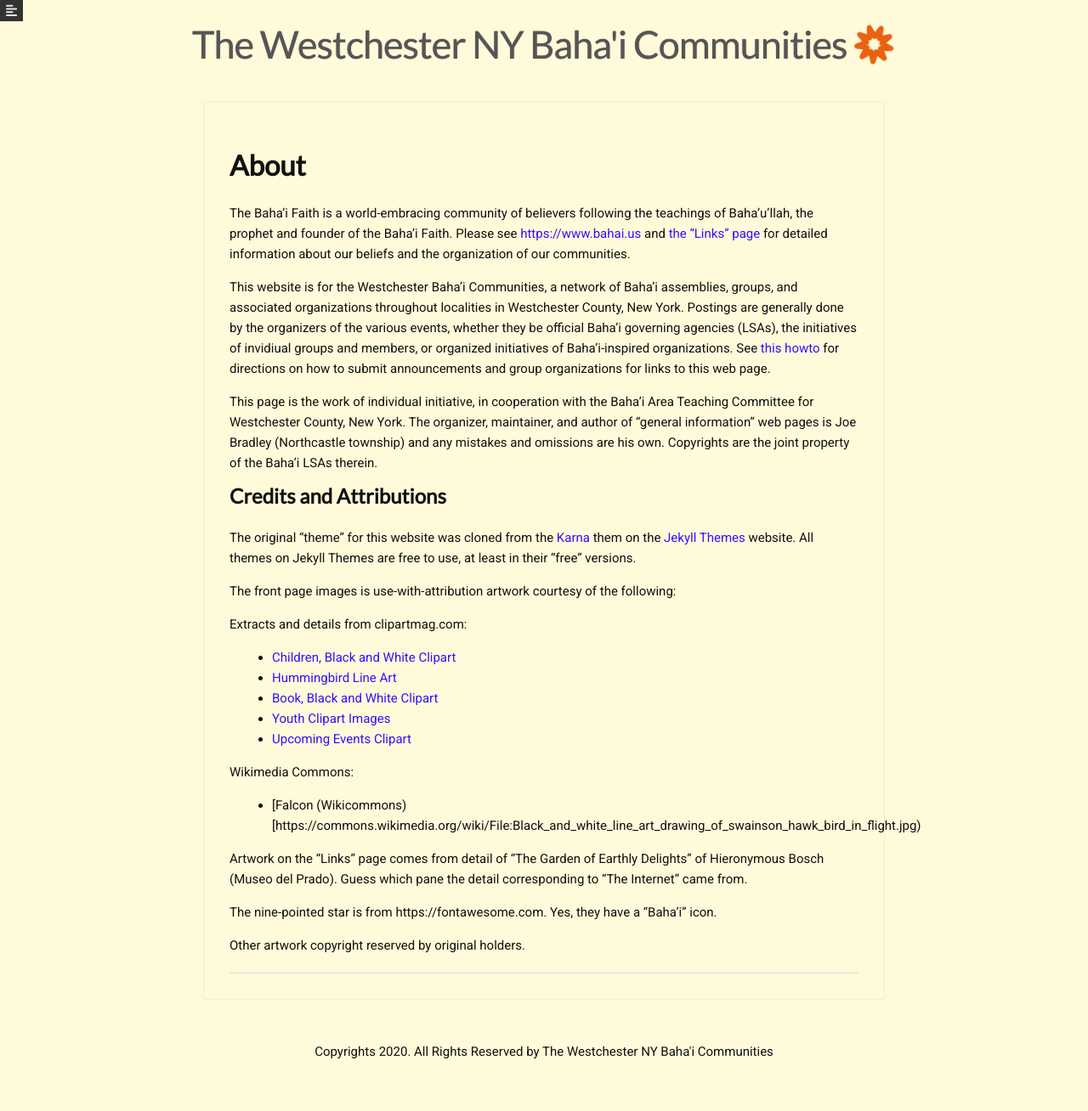
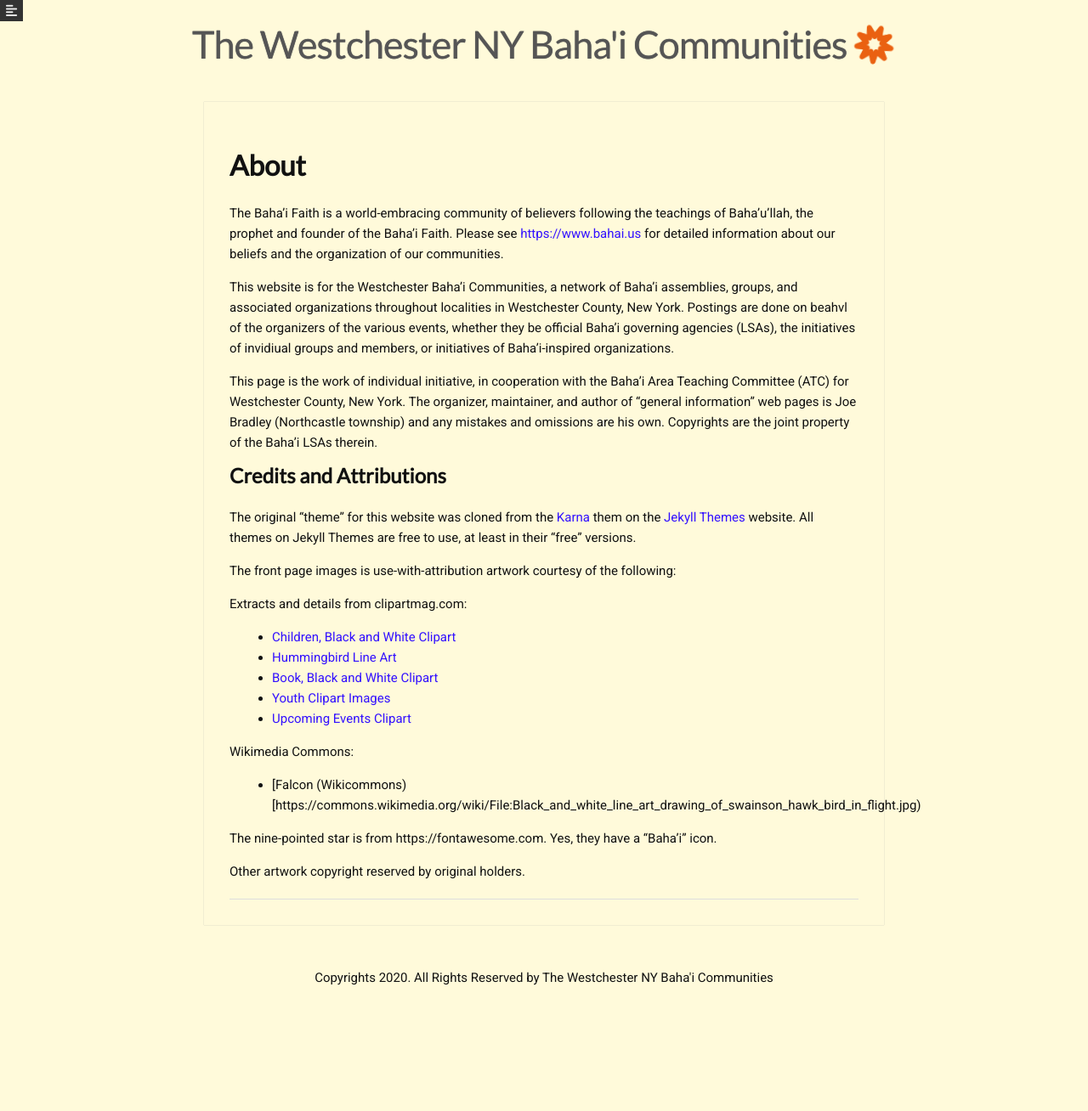
Before and after one commit to westchesterbahai/westchesterbahai.github.io, a Jekyll site: the page built from _pages/about.md, in a window 1280 px wide. Shown: the whole page at 85% size. Built offline with Jekyll 4.4.1, drawn with Linux system fonts in a browser that asks for light colours; nearby versions of some CDN libraries; after the commit the page ends 1221 px from its top, so only the background shows below that.

Commit message:
final cleanup prior to July postings

```diff
--- a/_includes/menu-links.html
+++ b/_includes/menu-links.html
@@ -1,6 +1,9 @@
 <a href="{{site.baseurl}}/"><h1 class="header-title" style="font-size: 1.5em;color: #999">More Info</h1></a>
   <a href="{{site.baseurl}}/">Home</a>
   <a href="{{site.baseurl}}/about/">About</a>
+<!--
+  Commented out while I figure out who can editorialize this.
   <a href="{{site.baseurl}}/contact/">Contact</a>
   <a href="{{site.baseurl}}/links/">Links</a>
   <a href="{{site.baseurl}}/howto/">Post Event</a>
+-->
--- a/_pages/about.md
+++ b/_pages/about.md
@@ -5,21 +5,25 @@
 ---
 The Baha'i Faith is a world-embracing community of believers
 following the teachings of Baha'u'llah, the prophet and founder
-of the Baha'i Faith. Please see [https://www.bahai.us](https://www.bahai.us) and [the "Links" page](/links/) for detailed information about
+of the Baha'i Faith. Please see [https://www.bahai.us](https://www.bahai.us)
+for detailed information about
 our beliefs and the organization of our communities.
 
 This website is for the Westchester Baha'i Communities,
 a network of Baha'i assemblies, groups, and associated
 organizations throughout localities in Westchester County, New York.
-Postings are generally done by the organizers of the various events,
+Postings are done on beahvl of the organizers of the various events,
 whether they be official Baha'i governing agencies (LSAs),
-the initiatives of invidiual groups and members, or organized initiatives
-of Baha'i-inspired organizations. See [this howto](/howto/)
+the initiatives of invidiual groups and members, or initiatives
+of Baha'i-inspired organizations.
+<!--
+See [this howto](/howto/)
 for directions on how to submit announcements and group organizations for
 links to this web page.
+-->
 
 This page is the work of individual initiative, in cooperation
-with the Baha'i Area Teaching Committee for Westchester County,
+with the Baha'i Area Teaching Committee (ATC) for Westchester County,
 New York. The organizer, maintainer, and author of "general information"
 web pages is Joe Bradley (Northcastle
 township) and any mistakes and omissions are his own. Copyrights
@@ -45,8 +49,10 @@
 Wikimedia Commons:
 * [Falcon (Wikicommons)[https://commons.wikimedia.org/wiki/File:Black_and_white_line_art_drawing_of_swainson_hawk_bird_in_flight.jpg)
 
+<!--
 Artwork on the "Links" page comes from detail of "The Garden of Earthly Delights" of Hieronymous
 Bosch (Museo del Prado). Guess which pane the detail corresponding to "The Internet" came from.
+-->
 
 The nine-pointed star is from https://fontawesome.com. Yes, they have a "Baha'i" icon.
 
--- a/index.html
+++ b/index.html
@@ -127,7 +127,7 @@
       <a href="https://www.bahai.org">Baha'i Official Website</a>
    </td>
    <td style="background-color:#717924">
-      <a href="https://bahainyc.org">Baha'is of New York City</a>
+      <a href="http://bahainyc.org">Baha'is of New York City</a>
    </td>
    <td style="background-color:#e36120">
       <a href="http://libahai.org">Baha'is of Long Island</a>
```
